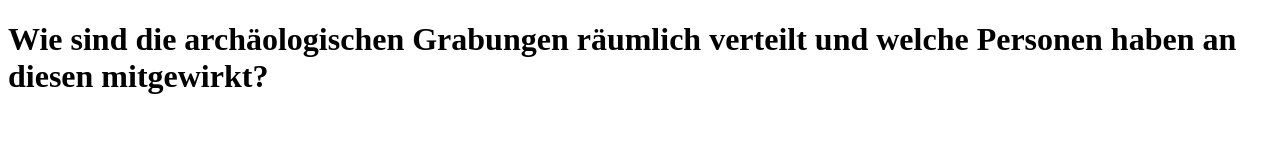
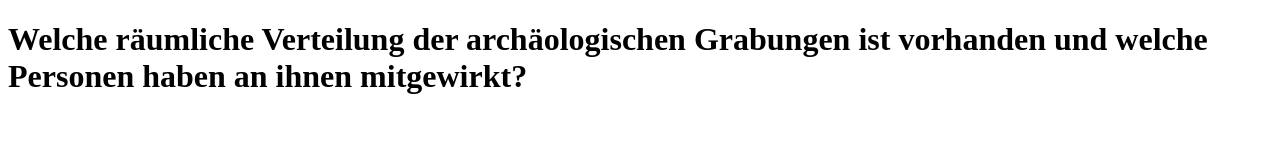
Before and after one commit to SarahKoziol/IDARIT_Aufgabe, a plain HTML site: page index.html in a window 1280 px wide. Drawn offline with Linux system fonts and the light colour scheme; no server answers.

Commit message:
new title

```diff
--- a/index.html
+++ b/index.html
@@ -11,7 +11,7 @@
     <title>Archäologische Ausgrabungen und mitwirkende Personen</title>
 </head>
 <body>
-    <h1>Wie sind die archäologischen Grabungen räumlich verteilt und welche Personen haben an diesen mitgewirkt?</h1>
+    <h1>Welche räumliche Verteilung der archäologischen Grabungen ist vorhanden und welche Personen haben an ihnen mitgewirkt?</h1>
     <div id="map" style="width: 800px; height: 500px"></div><!-- TODO dirty css -->
     <div id="personInfo">
         <div class="ownInfo"></div>
```
